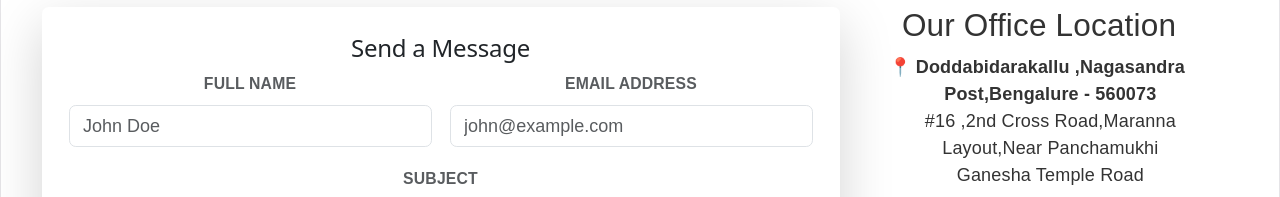
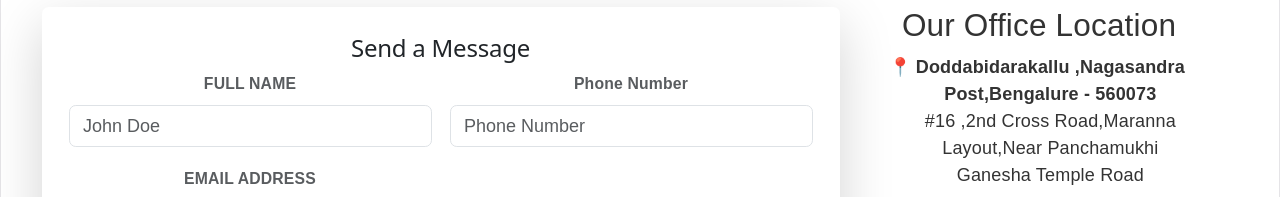
Before and after one commit to KUSHAL-HC/SR-Electricals, a React (Vite) app: page /contact in a window 1280 px wide. Shown: the part 500-697 px from the top of the page. Built offline with nearby package versions, Linux system fonts and the light colour scheme.

Commit message:
added one new input to the contact form and updated backend

```diff
--- a/src/components/Contact.jsx
+++ b/src/components/Contact.jsx
@@ -29,6 +29,7 @@ const Contact = () => {
             e.preventDefault();
 
             try {
+              console.log(formData);
               const res = await fetch("http://localhost:8000/api/Contacting", {
                 method: "POST",
                 headers: {
@@ -108,6 +109,11 @@ const Contact = () => {
                 <div className="form-group col-md-6">
                   <label className="form-label text-muted small fw-bold">FULL NAME</label>
                   <input type="text" name="fullName" className="form-control" placeholder="John Doe"  value={formData.fullName} onChange={handleChange} required/>
+                </div>
+
+                <div className="form-group col-md-6">
+                  <label className="form-label text-muted small fw-bold">Phone Number</label>
+                  <input type="tel" name="phone" placeholder="Phone Number" className="form-control" value={formData.phone} onChange={handleChange} required/>
                 </div>
 
                 <div className="form-group col-md-6">
```
Also changed, not shown: 1 other file (tests, documents, lock files or other folders).
